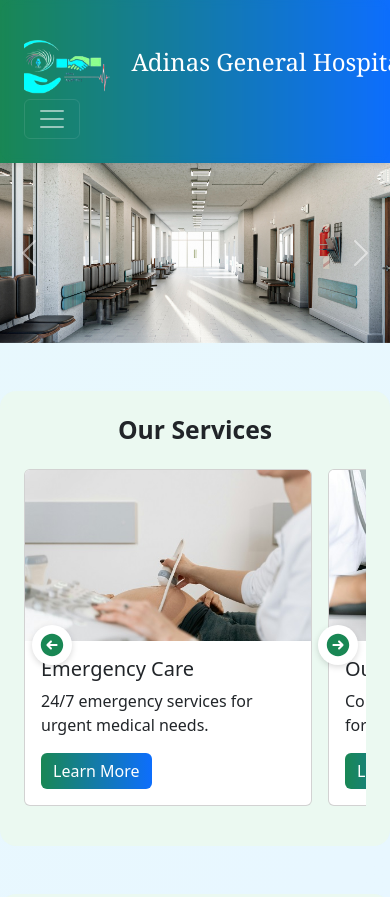
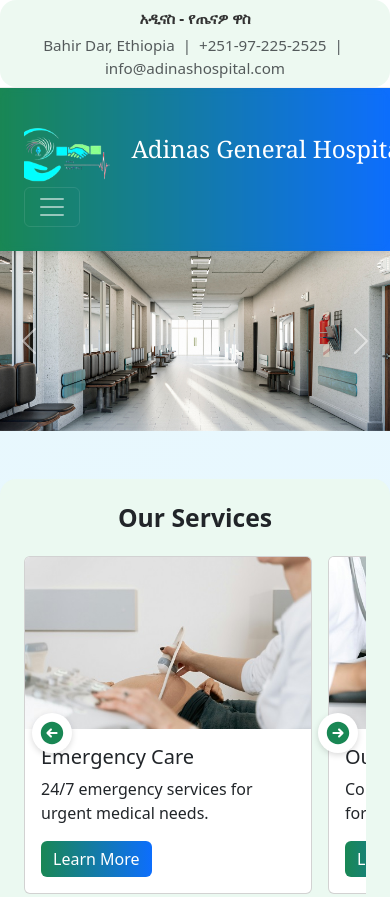
Before and after one commit to Estif-anon/adinas-general-hospital, a plain HTML site: page index.html in a window 390 px wide. Shown: the top 897 px of the page. Drawn offline with nearby package versions, Linux system fonts and the light colour scheme.

Commit message:
Add top strip, Update doctor card more responsive

```diff
--- a/index.html
+++ b/index.html
@@ -70,6 +70,30 @@
         --brand-blue:  #0d6efd; /* Bootstrap primary */
         --muted-bg:    #f4fbf7;
         --card-bg:     #ffffff;
+      }
+
+      /* thin non-sticky top strip for moto / address / phone (full width above the navbar) */
+      .top-strip {
+        background: #ffffff;
+        border-bottom: 1px solid rgba(0,0,0,0.06);
+        font-size: 0.95rem;
+      }
+      .top-strip .container {
+        display: flex;
+        justify-content: space-between;
+        align-items: center;
+        gap: 1rem;
+        padding: 0.35rem 0;
+        color: #333;
+        width: 100vw;
+      }
+      @media (max-width: 576px) {
+        .top-strip .container {
+          flex-direction: column;
+          gap: 0.25rem;
+          text-align: center;
+          padding: 0.45rem 0;
+        }
       }
 
       /* full-width navbar gradient (overrides sticky-top background) */
@@ -429,6 +453,13 @@ body::before {
         </div>
       </div>
     </div> -->
+    <!-- non-sticky top strip: moto, address & phone -->
+    <div class="top-strip">
+      <div class="container">
+        <div class="fw-semibold">አዲናስ - የጤናዎ ዋስ</div>
+        <div class="text-muted">Bahir Dar, Ethiopia &nbsp;|&nbsp; +251-97-225-2525 &nbsp;|&nbsp; info@adinashospital.com</div>
+      </div>
+    </div>
     <!-- Sticky Navbar -->
     <nav class="navbar navbar-expand-lg sticky-top shadow-sm navbar-dark navbar-gradient">
       <div class="container">
@@ -926,8 +957,6 @@ body::before {
       </div>
     </section>
 
-
-
     <!-- News Section -->
     <section class="container my-5 fade-in">
       <h2 class="text-center mb-4 fw-bold">News</h2>
```
